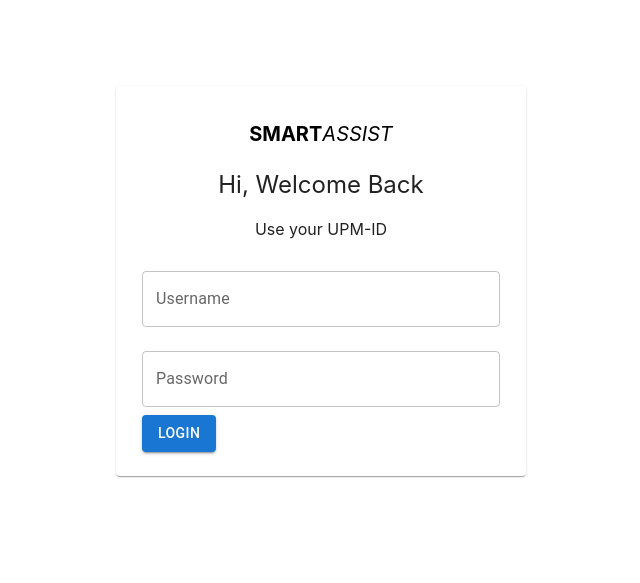
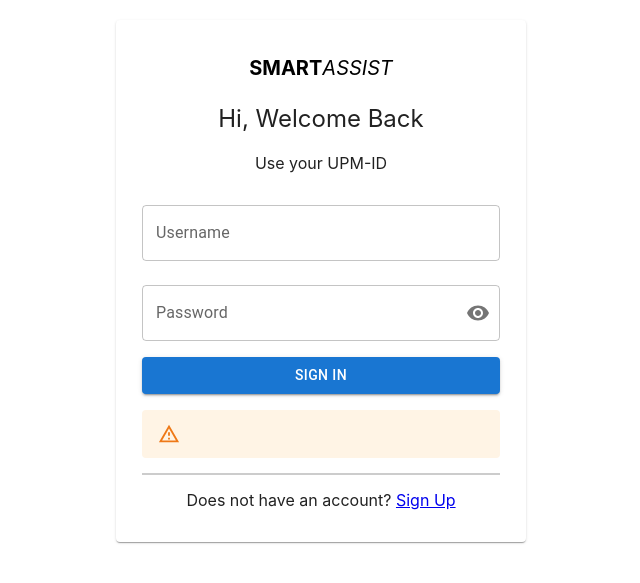
Before and after one commit to tyxyah/smartassist, a React (Create React App) app in the folder frontend/: page /Login in a window 1280 px wide. Shown: the part 119-702 px from the top of the page, without its empty margins (319-959 px from the left). Built offline with nearby package versions, Linux system fonts and the light colour scheme.

Commit message:
update login page

```diff
--- a/frontend/src/pages/LoginPage.js
+++ b/frontend/src/pages/LoginPage.js
@@ -4,17 +4,28 @@ import Card from "@mui/material/Card";
 import CardContent from "@mui/material/CardContent";
 import TextField from "@mui/material/TextField";
 import Button from "@mui/material/Button";
+import Stack from "@mui/material/Stack";
+import { Link } from "react-router-dom";
+import Alert from "@mui/material/Alert";
+import InputAdornment from "@mui/material/InputAdornment";
+import IconButton from "@mui/material/IconButton";
+import Visibility from "@mui/icons-material/Visibility";
+import VisibilityOff from "@mui/icons-material/VisibilityOff";
 
 const LoginPage = () => {
   const [username, setUsername] = useState("");
   const [password, setPassword] = useState("");
+  const [showPassword, setShowPassword] = useState(false);
 
-  const handleLogin = async(e) => {
-
-    e.preventDefault()
+  const handleLogin = async (e) => {
+    e.preventDefault();
     console.log("Login clicked");
     console.log("Username:", username);
     console.log("Password:", password);
+  };
+
+  const handleTogglePasswordVisibility = () => {
+    setShowPassword((prevShowPassword) => !prevShowPassword);
   };
 
   return (
@@ -26,7 +37,7 @@ const LoginPage = () => {
         height: "100vh",
       }}
     >
-      <Card sx={{ width: 390, paddingX: "10px"}}>
+      <Card sx={{ width: 390, paddingX: "10px" }}>
         <CardContent>
         <p
             style={{
@@ -62,20 +73,46 @@ const LoginPage = () => {
           />
           <TextField
             label="Password"
-            type="password"
+            type={showPassword ? "text" : "password"}
             variant="outlined"
             margin="normal"
             fullWidth
             value={password}
             onChange={(e) => setPassword(e.target.value)}
+            InputProps={{
+              endAdornment: (
+                <InputAdornment position="end">
+                  <IconButton
+                    onClick={handleTogglePasswordVisibility}
+                    edge="end"
+                  >
+                    {showPassword ? <VisibilityOff /> : <Visibility />}
+                  </IconButton>
+                </InputAdornment>
+              ),
+            }}
           />
+          <Stack sx={{ width: "100%", marginY: 1 }} spacing={2}>
             <Button
+              fullWidth
               variant="contained"
               color="primary"
               onClick={handleLogin}
             >
-            Login
+              Sign in
             </Button>
+            <Alert severity="warning"></Alert>
+            <div
+              style={{
+                margin: "15px 0", // Adjust the margin between the button and the line here
+                border: "0.5px solid #ccc", // Adjust the thickness and color here
+              }}
+            />
+            <div style={{ margin: "0px", textAlign: "center" }}>
+              Does not have an account?{" "}
+              <Link to="/signup">Sign Up</Link>
+            </div>
+          </Stack>
         </CardContent>
       </Card>
     </div>
```
Lines whose indentation alone changed are shown as unchanged.
